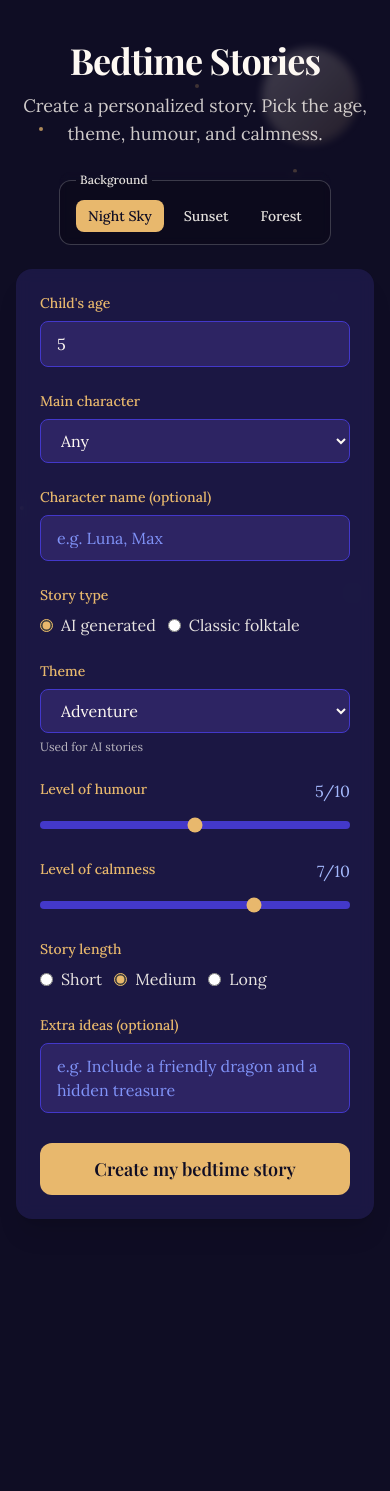
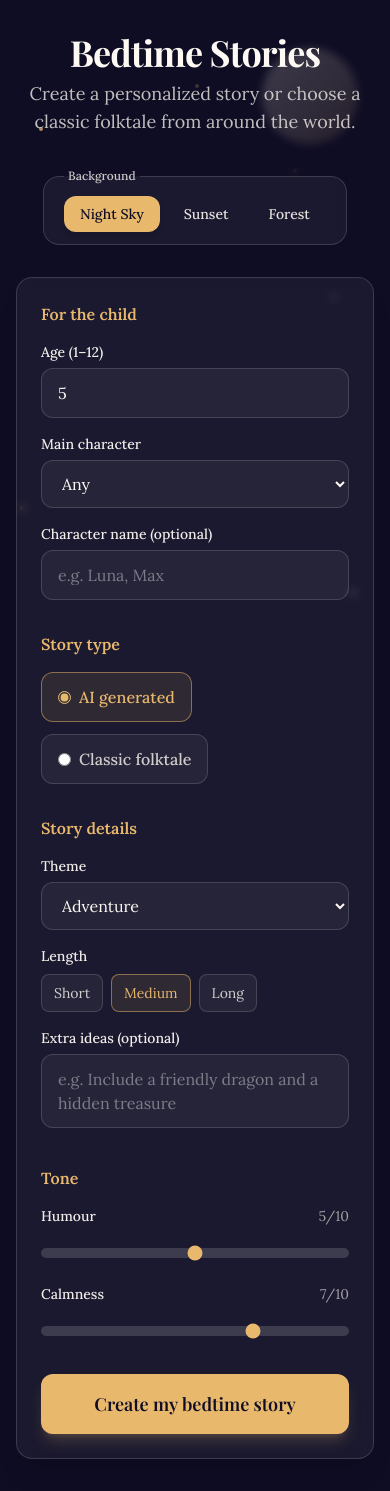
Before and after one commit to subramanians/bedtime-stories, a Next.js app: page / in a window 390 px wide. Before the commit the page ends 1259 px from the top, so only its background shows below. Built offline with nearby package versions, Linux system fonts and the light colour scheme.

Commit message:
Better font, mobile background fix, country folktales

```diff
--- a/src/app/page.tsx
+++ b/src/app/page.tsx
@@ -78,8 +78,10 @@ export default function Home() {
   }[backgroundTheme];
 
   return (
-    <div className={`relative min-h-screen overflow-hidden transition-colors duration-500 ${themeConfig.bg}`}>
-      {/* Starry / accent background */}
+    <div
+      className={`relative min-h-screen overflow-hidden transition-colors duration-500 ${themeConfig.bg}`}
+    >
+      {/* Decorative stars */}
       <div className="pointer-events-none fixed inset-0">
         <div className={`absolute left-[10%] top-[15%] h-1 w-1 animate-twinkle rounded-full ${backgroundTheme === "night" ? "bg-warm-gold/80" : backgroundTheme === "sunset" ? "bg-amber-200/90" : "bg-emerald-300/80"}`} />
         <div className={`absolute left-[20%] top-[25%] h-1 w-1 animate-twinkle rounded-full ${backgroundTheme === "night" ? "bg-white/70" : backgroundTheme === "sunset" ? "bg-orange-100/80" : "bg-lime-200/60"}`} style={{ animationDelay: "0.5s" }} />
@@ -90,51 +92,58 @@ export default function Home() {
         <div className={`absolute left-[50%] top-[10%] h-1 w-1 animate-twinkle rounded-full ${backgroundTheme === "night" ? "bg-warm-gold/50" : backgroundTheme === "sunset" ? "bg-amber-200/60" : "bg-emerald-300/60"}`} style={{ animationDelay: "0.8s" }} />
       </div>
 
-      {/* Moon / focal glow */}
-      <div className={`absolute right-8 top-12 h-24 w-24 rounded-full bg-gradient-to-br blur-sm md:right-16 md:top-16 md:h-32 md:w-32 ${themeConfig.moon}`} />
+      {/* Moon glow */}
+      <div
+        className={`absolute right-8 top-12 h-24 w-24 rounded-full bg-gradient-to-br blur-sm md:right-16 md:top-16 md:h-32 md:w-32 ${themeConfig.moon}`}
+      />
 
-      <main className="relative mx-auto max-w-2xl px-4 py-10 sm:px-6 sm:py-14">
-        <header className="mb-6 text-center">
+      <main className="relative mx-auto max-w-2xl px-4 py-8 sm:px-6 sm:py-12">
+        {/* Header */}
+        <header className="mb-8 text-center">
           <h1 className="font-display animate-float text-4xl font-bold tracking-tight text-warm-cream sm:text-5xl md:text-6xl">
             Bedtime Stories
           </h1>
-          <p className="mt-3 text-lg text-warm-cream/80">
-            Create a personalized story. Pick the age, theme, humour, and calmness.
+          <p className="mt-2 text-lg text-warm-cream/75">
+            Create a personalized story or choose a classic folktale from around the world.
           </p>
         </header>
 
-        {/* Background theme selector - in content flow for mobile */}
-        <div className="mb-6 flex justify-center">
-          <fieldset className="rounded-xl border border-white/20 bg-black/20 px-4 py-3 backdrop-blur-sm">
-            <legend className="px-1 text-xs font-medium text-warm-cream/90">Background</legend>
+        {/* Background selector */}
+        <div className="mb-8 flex justify-center">
+          <fieldset className="rounded-2xl border border-white/15 bg-white/5 px-5 py-3 backdrop-blur-sm">
+            <legend className="px-1 text-xs font-medium text-warm-cream/80">
+              Background
+            </legend>
             <div className="flex flex-wrap justify-center gap-2">
-              {THEMES.map((theme) => (
+              {THEMES.map((t) => (
                 <button
-                  key={theme.id}
+                  key={t.id}
                   type="button"
-                  onClick={() => setBackgroundTheme(theme.id)}
-                  className={`rounded-lg px-3 py-1.5 text-sm font-medium transition ${
-                    backgroundTheme === theme.id
-                      ? "bg-warm-gold text-night-950"
+                  onClick={() => setBackgroundTheme(t.id)}
+                  className={`rounded-xl px-4 py-2 text-sm font-medium transition ${
+                    backgroundTheme === t.id
+                      ? "bg-warm-gold text-night-950 shadow-md"
                       : "text-warm-cream/90 hover:bg-white/10"
                   }`}
                 >
-                  {theme.label}
+                  {t.label}
                 </button>
               ))}
             </div>
           </fieldset>
         </div>
 
+        {/* Error */}
         {error && (
           <div
             role="alert"
-            className="mb-6 rounded-xl border border-red-500/30 bg-red-500/10 px-4 py-3 text-red-200"
+            className="mb-6 rounded-xl border border-red-400/30 bg-red-500/15 px-4 py-3 text-red-100"
           >
             {error}
           </div>
         )}
 
+        {/* Content */}
         {storyResult?.story ? (
           <StoryDisplay
             story={storyResult.story}
@@ -142,7 +151,9 @@ export default function Home() {
             onReset={handleReset}
           />
         ) : (
-          <StoryForm onSubmit={handleSubmit} isGenerating={isGenerating} />
+          <div className="rounded-2xl border border-white/15 bg-white/5 p-6 shadow-xl backdrop-blur-sm sm:p-8">
+            <StoryForm onSubmit={handleSubmit} isGenerating={isGenerating} />
+          </div>
         )}
       </main>
     </div>
--- a/src/components/StoryDisplay.tsx
+++ b/src/components/StoryDisplay.tsx
@@ -8,13 +8,13 @@ type Props = {
 
 export default function StoryDisplay({ story, title, onReset }: Props) {
   return (
-    <article className="animate-fade-in rounded-2xl bg-night-900/80 p-6 shadow-xl backdrop-blur sm:p-8 md:p-10">
+    <article className="animate-fade-in rounded-2xl border border-white/15 bg-white/5 p-6 shadow-xl backdrop-blur-sm sm:p-8 md:p-10">
       {title && (
         <h2 className="font-display mb-6 text-2xl font-bold text-warm-gold sm:text-3xl">
           {title}
         </h2>
       )}
-      <div className="prose prose-invert prose-lg max-w-none font-serif leading-relaxed text-warm-cream/95 [&>p]:mb-4">
+      <div className="prose prose-invert prose-lg max-w-none font-serif leading-relaxed text-warm-cream/95 [&>p]:mb-4 [&>p]:last:mb-0">
         {story.split("\n\n").map((para, i) => (
           <p key={i}>{para}</p>
         ))}
@@ -22,7 +22,7 @@ export default function StoryDisplay({ story, title, onReset }: Props) {
       <button
         type="button"
         onClick={onReset}
-        className="mt-8 rounded-xl border border-warm-gold/50 bg-transparent px-6 py-2.5 font-medium text-warm-gold transition hover:bg-warm-gold/10 focus:outline-none focus:ring-2 focus:ring-warm-gold focus:ring-offset-2 focus:ring-offset-night-950"
+        className="mt-8 rounded-xl border border-warm-gold/40 bg-warm-gold/5 px-6 py-3 font-medium text-warm-gold transition hover:bg-warm-gold/15 focus:outline-none focus:ring-2 focus:ring-warm-gold focus:ring-offset-2 focus:ring-offset-transparent"
       >
         Create another story
       </button>
--- a/src/components/StoryForm.tsx
+++ b/src/components/StoryForm.tsx
@@ -23,6 +23,11 @@ const THEMES = [
 
 const GENDERS = ["Any", "Boy", "Girl", "Non-binary"];
 
+const inputBase =
+  "w-full rounded-xl border border-white/15 bg-white/5 px-4 py-3 text-warm-cream placeholder-white/40 transition focus:border-warm-gold focus:bg-white/10 focus:outline-none focus:ring-2 focus:ring-warm-gold/30";
+const labelBase = "mb-1.5 block text-sm font-medium text-warm-cream/95";
+const sectionTitle = "text-base font-semibold text-warm-gold";
+
 type Props = {
   onSubmit: (prefs: StoryPreferences) => void;
   isGenerating: boolean;
@@ -40,34 +45,34 @@ export default function StoryForm({ onSubmit, isGenerating }: Props) {
   const [characterName, setCharacterName] = useState("");
   const [customPrompt, setCustomPrompt] = useState("");
 
+  const isFolktale = storySource === "folktale";
+
   const handleSubmit = (e: React.FormEvent) => {
     e.preventDefault();
-    if (storySource === "folktale" && !country) {
-      return;
-    }
+    if (isFolktale && !country) return;
     onSubmit({
       age,
-      gender,
+      gender: isFolktale ? "Any" : gender,
       theme,
       humourLevel,
       calmnessLevel,
       storyLength,
       storySource,
-      country: storySource === "folktale" ? country : undefined,
-      characterName: characterName.trim() || undefined,
-      customPrompt: customPrompt.trim() || undefined,
+      country: isFolktale ? country : undefined,
+      characterName: isFolktale ? undefined : characterName.trim() || undefined,
+      customPrompt: isFolktale ? undefined : customPrompt.trim() || undefined,
     });
   };
 
   return (
-    <form
-      onSubmit={handleSubmit}
-      className="space-y-6 rounded-2xl bg-night-900/80 p-6 shadow-xl backdrop-blur sm:p-8"
-    >
-      <div className="grid gap-6 sm:grid-cols-2">
+    <form onSubmit={handleSubmit} className="space-y-8">
+      {/* Child's age - always shown */}
+      <section>
+        <h2 className={`${sectionTitle} mb-4`}>For the child</h2>
+        <div className="grid gap-4 sm:grid-cols-2">
           <div>
-          <label htmlFor="age" className="mb-2 block text-sm font-medium text-warm-gold">
-            Child&apos;s age
+            <label htmlFor="age" className={labelBase}>
+              Age (1–12)
             </label>
             <input
               id="age"
@@ -76,19 +81,19 @@ export default function StoryForm({ onSubmit, isGenerating }: Props) {
               max={12}
               value={age}
               onChange={(e) => setAge(Number(e.target.value))}
-            className="w-full rounded-lg border border-night-700 bg-night-800 px-4 py-2.5 text-warm-cream placeholder-night-400 focus:border-warm-gold focus:outline-none focus:ring-1 focus:ring-warm-gold"
+              className={inputBase}
             />
           </div>
-
+          {!isFolktale && (
             <div>
-          <label htmlFor="gender" className="mb-2 block text-sm font-medium text-warm-gold">
+              <label htmlFor="gender" className={labelBase}>
                 Main character
               </label>
               <select
                 id="gender"
                 value={gender}
                 onChange={(e) => setGender(e.target.value)}
-            className="w-full rounded-lg border border-night-700 bg-night-800 px-4 py-2.5 text-warm-cream focus:border-warm-gold focus:outline-none focus:ring-1 focus:ring-warm-gold"
+                className={inputBase}
               >
                 {GENDERS.map((g) => (
                   <option key={g} value={g}>
@@ -97,10 +102,11 @@ export default function StoryForm({ onSubmit, isGenerating }: Props) {
                 ))}
               </select>
             </div>
+          )}
         </div>
-
-      <div>
-        <label htmlFor="characterName" className="mb-2 block text-sm font-medium text-warm-gold">
+        {!isFolktale && (
+          <div className="mt-4">
+            <label htmlFor="characterName" className={labelBase}>
               Character name (optional)
             </label>
             <input
@@ -109,16 +115,23 @@ export default function StoryForm({ onSubmit, isGenerating }: Props) {
               placeholder="e.g. Luna, Max"
               value={characterName}
               onChange={(e) => setCharacterName(e.target.value)}
-          className="w-full rounded-lg border border-night-700 bg-night-800 px-4 py-2.5 text-warm-cream placeholder-night-400 focus:border-warm-gold focus:outline-none focus:ring-1 focus:ring-warm-gold"
+              className={inputBase}
             />
           </div>
+        )}
+      </section>
 
-      <div>
-        <label className="mb-2 block text-sm font-medium text-warm-gold">
-          Story type
-        </label>
+      {/* Story type */}
+      <section>
+        <h2 className={`${sectionTitle} mb-4`}>Story type</h2>
         <div className="flex flex-wrap gap-3">
-          <label className="flex cursor-pointer items-center gap-2">
+          <label
+            className={`flex cursor-pointer items-center gap-2 rounded-xl border px-4 py-3 transition ${
+              storySource === "ai"
+                ? "border-warm-gold/50 bg-warm-gold/10 text-warm-gold"
+                : "border-white/15 bg-white/5 text-warm-cream/80 hover:border-white/25"
+            }`}
+          >
             <input
               type="radio"
               name="storySource"
@@ -127,9 +140,15 @@ export default function StoryForm({ onSubmit, isGenerating }: Props) {
               onChange={() => setStorySource("ai")}
               className="accent-warm-gold"
             />
-            <span className="text-warm-cream/90">AI generated</span>
+            <span className="font-medium">AI generated</span>
           </label>
-          <label className="flex cursor-pointer items-center gap-2">
+          <label
+            className={`flex cursor-pointer items-center gap-2 rounded-xl border px-4 py-3 transition ${
+              storySource === "folktale"
+                ? "border-warm-gold/50 bg-warm-gold/10 text-warm-gold"
+                : "border-white/15 bg-white/5 text-warm-cream/80 hover:border-white/25"
+            }`}
+          >
             <input
               type="radio"
               name="storySource"
@@ -138,45 +157,49 @@ export default function StoryForm({ onSubmit, isGenerating }: Props) {
               onChange={() => setStorySource("folktale")}
               className="accent-warm-gold"
             />
-            <span className="text-warm-cream/90">Classic folktale</span>
+            <span className="font-medium">Classic folktale</span>
           </label>
         </div>
-      </div>
+      </section>
 
-      {storySource === "folktale" && (
-        <div>
-          <label htmlFor="country" className="mb-2 block text-sm font-medium text-warm-gold">
-            Country
-          </label>
+      {/* Folktale: country only */}
+      {isFolktale && (
+        <section>
+          <h2 className={`${sectionTitle} mb-4`}>Choose a country</h2>
+          <p className="mb-3 text-sm text-warm-cream/70">
+            Real traditional stories from around the world — Panchatantra, Aesop&apos;s Fables, and more.
+          </p>
           <select
             id="country"
             value={country}
             onChange={(e) => setCountry(e.target.value)}
-            required={storySource === "folktale"}
-            className="w-full rounded-lg border border-night-700 bg-night-800 px-4 py-2.5 text-warm-cream focus:border-warm-gold focus:outline-none focus:ring-1 focus:ring-warm-gold"
+            required={isFolktale}
+            className={inputBase}
           >
-            <option value="">Choose a country</option>
+            <option value="">Select country</option>
             {COUNTRIES.map((c) => (
               <option key={c.id} value={c.id}>
                 {c.label}
               </option>
             ))}
           </select>
-          <p className="mt-1.5 text-xs text-warm-cream/70">
-            Real traditional stories (Panchatantra, Aesop&apos;s Fables, etc.)
-          </p>
-        </div>
+        </section>
       )}
 
+      {/* AI-only options */}
+      {!isFolktale && (
+        <>
+          <section>
+            <h2 className={`${sectionTitle} mb-4`}>Story details</h2>
             <div>
-        <label htmlFor="theme" className="mb-2 block text-sm font-medium text-warm-gold">
+              <label htmlFor="theme" className={labelBase}>
                 Theme
               </label>
               <select
                 id="theme"
                 value={theme}
                 onChange={(e) => setTheme(e.target.value)}
-          className="w-full rounded-lg border border-night-700 bg-night-800 px-4 py-2.5 text-warm-cream focus:border-warm-gold focus:outline-none focus:ring-1 focus:ring-warm-gold"
+                className={inputBase}
               >
                 {THEMES.map((t) => (
                   <option key={t} value={t}>
@@ -184,17 +207,56 @@ export default function StoryForm({ onSubmit, isGenerating }: Props) {
                   </option>
                 ))}
               </select>
-        <p className="mt-1.5 text-xs text-warm-cream/70">
-          {storySource === "folktale" ? "Not used for classic folktales" : "Used for AI stories"}
-        </p>
             </div>
+            <div className="mt-4">
+              <label className={labelBase}>Length</label>
+              <div className="mt-2 flex flex-wrap gap-2">
+                {(["short", "medium", "long"] as const).map((len) => (
+                  <label
+                    key={len}
+                    className={`cursor-pointer rounded-lg border px-3 py-2 text-sm transition ${
+                      storyLength === len
+                        ? "border-warm-gold/50 bg-warm-gold/10 text-warm-gold"
+                        : "border-white/15 bg-white/5 text-warm-cream/80 hover:border-white/25"
+                    }`}
+                  >
+                    <input
+                      type="radio"
+                      name="length"
+                      value={len}
+                      checked={storyLength === len}
+                      onChange={() => setStoryLength(len)}
+                      className="sr-only"
+                    />
+                    {len.charAt(0).toUpperCase() + len.slice(1)}
+                  </label>
+                ))}
+              </div>
+            </div>
+            <div className="mt-4">
+              <label htmlFor="customPrompt" className={labelBase}>
+                Extra ideas (optional)
+              </label>
+              <textarea
+                id="customPrompt"
+                rows={2}
+                placeholder="e.g. Include a friendly dragon and a hidden treasure"
+                value={customPrompt}
+                onChange={(e) => setCustomPrompt(e.target.value)}
+                className={`${inputBase} resize-none`}
+              />
+            </div>
+          </section>
 
+          <section>
+            <h2 className={`${sectionTitle} mb-4`}>Tone</h2>
+            <div className="space-y-5">
               <div>
                 <div className="mb-2 flex justify-between">
-          <label htmlFor="humour" className="text-sm font-medium text-warm-gold">
-            Level of humour
+                  <label htmlFor="humour" className={labelBase}>
+                    Humour
                   </label>
-          <span className="text-night-300">{humourLevel}/10</span>
+                  <span className="text-sm text-warm-cream/60">{humourLevel}/10</span>
                 </div>
                 <input
                   id="humour"
@@ -203,16 +265,15 @@ export default function StoryForm({ onSubmit, isGenerating }: Props) {
                   max={10}
                   value={humourLevel}
                   onChange={(e) => setHumourLevel(Number(e.target.value))}
-          className="h-2 w-full appearance-none rounded-full bg-night-700 accent-warm-gold"
+                  className="h-2.5 w-full appearance-none rounded-full bg-white/15 accent-warm-gold"
                 />
               </div>
-
               <div>
                 <div className="mb-2 flex justify-between">
-          <label htmlFor="calmness" className="text-sm font-medium text-warm-gold">
-            Level of calmness
+                  <label htmlFor="calmness" className={labelBase}>
+                    Calmness
                   </label>
-          <span className="text-night-300">{calmnessLevel}/10</span>
+                  <span className="text-sm text-warm-cream/60">{calmnessLevel}/10</span>
                 </div>
                 <input
                   id="calmness"
@@ -221,51 +282,25 @@ export default function StoryForm({ onSubmit, isGenerating }: Props) {
                   max={10}
                   value={calmnessLevel}
                   onChange={(e) => setCalmnessLevel(Number(e.target.value))}
-          className="h-2 w-full appearance-none rounded-full bg-night-700 accent-warm-gold"
+                  className="h-2.5 w-full appearance-none rounded-full bg-white/15 accent-warm-gold"
                 />
               </div>
+            </div>
+          </section>
+        </>
+      )}
 
-      <div>
-        <label className="mb-2 block text-sm font-medium text-warm-gold">
-          Story length
-        </label>
-        <div className="flex gap-3">
-          {(["short", "medium", "long"] as const).map((len) => (
-            <label key={len} className="flex cursor-pointer items-center gap-2">
-              <input
-                type="radio"
-                name="length"
-                value={len}
-                checked={storyLength === len}
-                onChange={() => setStoryLength(len)}
-                className="accent-warm-gold"
-              />
-              <span className="capitalize text-warm-cream/90">{len}</span>
-            </label>
-          ))}
-        </div>
-      </div>
-
-      <div>
-        <label htmlFor="customPrompt" className="mb-2 block text-sm font-medium text-warm-gold">
-          Extra ideas (optional)
-        </label>
-        <textarea
-          id="customPrompt"
-          rows={2}
-          placeholder="e.g. Include a friendly dragon and a hidden treasure"
-          value={customPrompt}
-          onChange={(e) => setCustomPrompt(e.target.value)}
-          className="w-full resize-none rounded-lg border border-night-700 bg-night-800 px-4 py-2.5 text-warm-cream placeholder-night-400 focus:border-warm-gold focus:outline-none focus:ring-1 focus:ring-warm-gold"
-        />
-      </div>
-
+      {/* Submit */}
       <button
         type="submit"
         disabled={isGenerating}
-        className="w-full rounded-xl bg-warm-gold px-6 py-3 font-display text-lg font-semibold text-night-950 transition hover:bg-warm-amber focus:outline-none focus:ring-2 focus:ring-warm-gold focus:ring-offset-2 focus:ring-offset-night-950 disabled:opacity-60"
+        className="w-full rounded-xl bg-warm-gold px-6 py-4 font-display text-lg font-semibold text-night-950 shadow-lg shadow-warm-gold/20 transition hover:bg-warm-amber focus:outline-none focus:ring-2 focus:ring-warm-gold focus:ring-offset-2 focus:ring-offset-night-950 disabled:opacity-60 disabled:hover:bg-warm-gold"
       >
-        {isGenerating ? "Creating your story..." : "Create my bedtime story"}
+        {isGenerating
+          ? "Creating your story..."
+          : isFolktale
+            ? "Get a classic folktale"
+            : "Create my bedtime story"}
       </button>
     </form>
   );
```
Also changed, not shown: src/data/folktales.ts (+182 -0 lines). Lines whose indentation alone changed are shown as unchanged.
